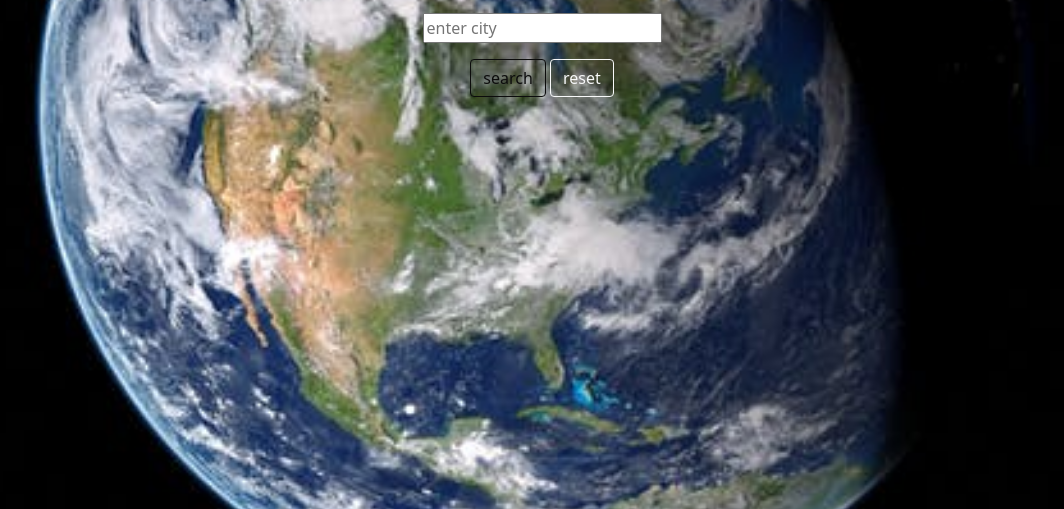
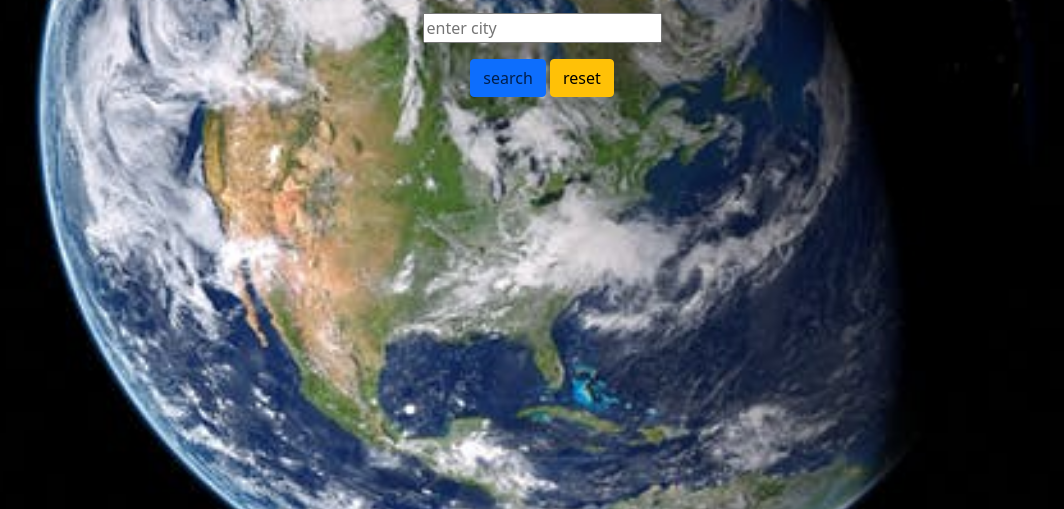
Before and after one commit to Riyamsaji/weatherdetector, a plain HTML site: page index.html in a window 1280 px wide. Shown: the part 291-800 px from the top of the page, without its empty margins (98-1162 px from the left). Drawn offline with nearby package versions, Linux system fonts and the light colour scheme; a web font is replaced by a local one.

Commit message:
button update

```diff
--- a/index.html
+++ b/index.html
@@ -24,8 +24,8 @@
                     <input type="text" placeholder="enter city" id="city">
                 </div>
                 <div class="col-lg-12 mt-3">
-                    <button class="btn btn-outline-light btn-close-white" id="search" onclick="fetchData()">search</button>
-                    <button class="btn btn-outline-light" id="cancel" onclick="resetButton()">reset</button>
+                    <button class="btn btn-primary" id="search" onclick="fetchData()"style="color:#011f4b;">search</button>
+                    <button class="btn btn-warning" id="cancel" onclick="resetButton()">reset</button>
                 </div>
             </div>
         </div>
```
